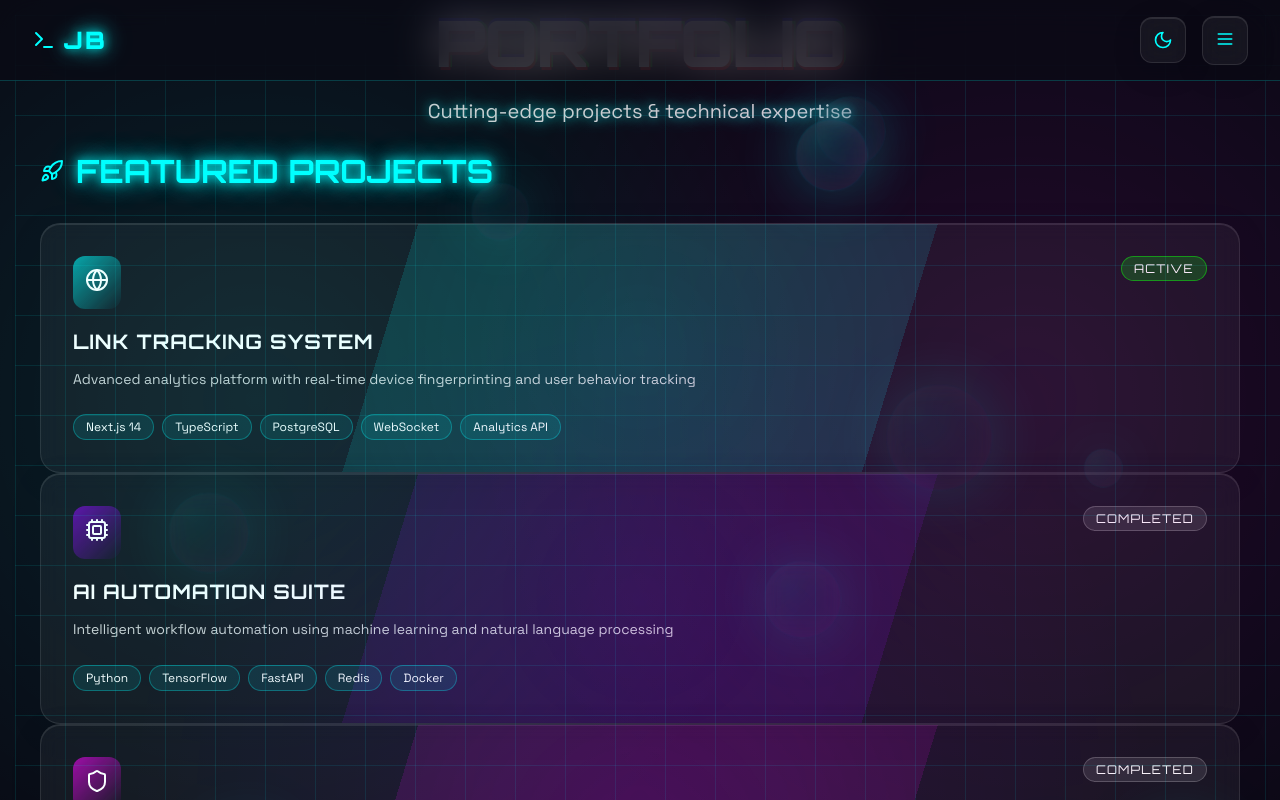
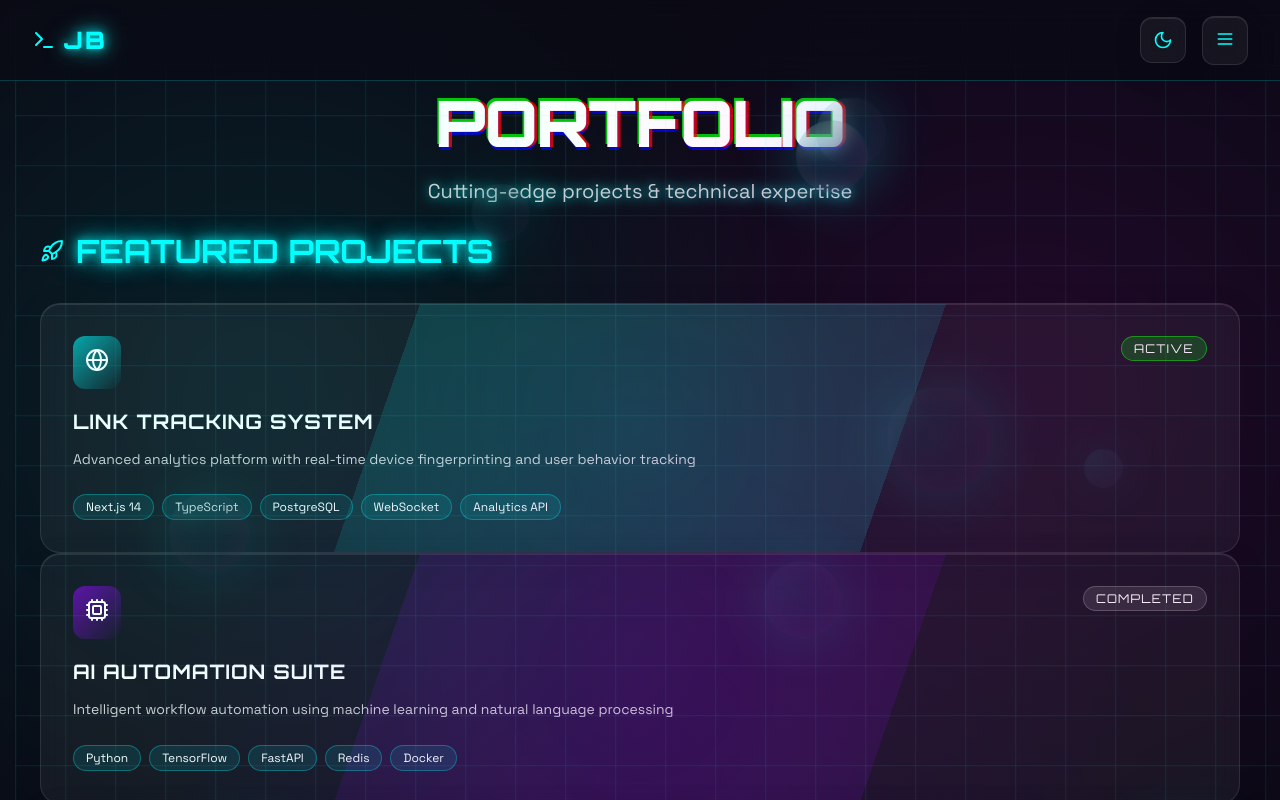
Before and after one commit to johan-becker/mywebsite, a Next.js app: page /portfolio in a window 1280 px wide. Shown: the top 800 px of the page. Built offline with nearby package versions, Linux system fonts and the light colour scheme.

Commit message:
fix: Positioniere Portfolio- und Kontaktseite exakt unter der Navigationsleiste

```diff
--- a/app/kontakt/page.tsx
+++ b/app/kontakt/page.tsx
@@ -8,7 +8,7 @@ export default function Kontakt() {
   return (
     <>
       <BubbleLayer count={15} />
-      <div className="min-h-screen pt-32 pb-16 relative overflow-hidden">
+      <div className="min-h-screen relative overflow-hidden" style={{ marginTop: "5rem" }}>
         {/* Animated background elements */}
         <div className="absolute inset-0 z-0">
           <motion.div
--- a/app/portfolio/page.tsx
+++ b/app/portfolio/page.tsx
@@ -80,8 +80,8 @@ export default function Portfolio() {
   return (
     <>
       <BubbleLayer count={10} />
-      <div className="min-h-screen pt-32 pb-16">
-        <div className="max-width-container section-padding">
+      <div className="min-h-screen" style={{ marginTop: "5rem" }}>
+        <div className="max-width-container section-padding py-8">
           {/* Header */}
           <motion.div
             initial={{ opacity: 0, y: -20 }}
```
